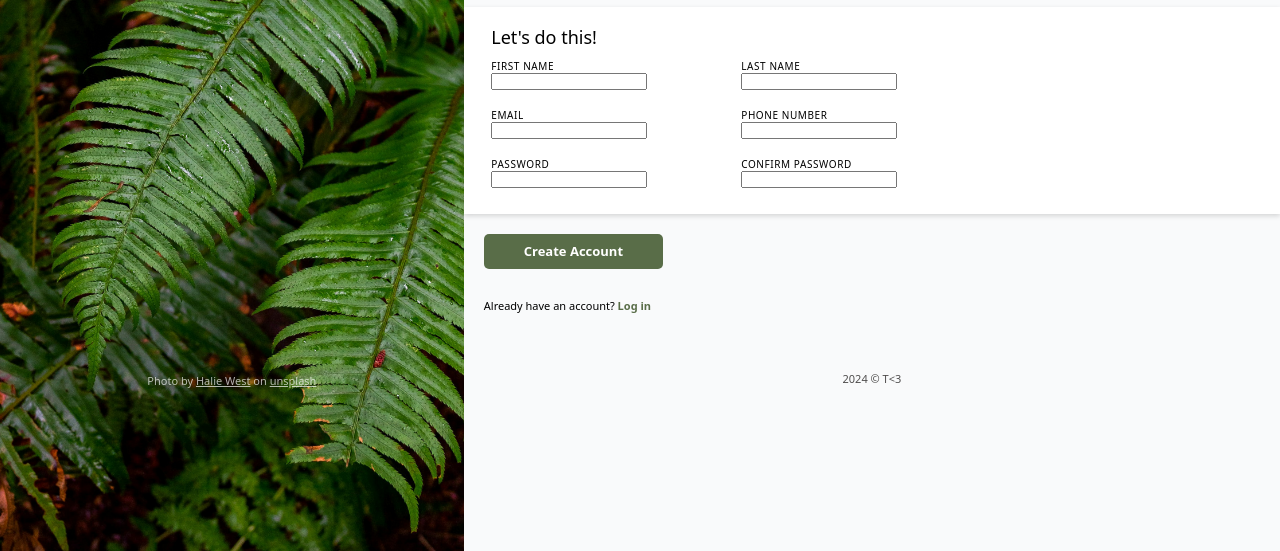
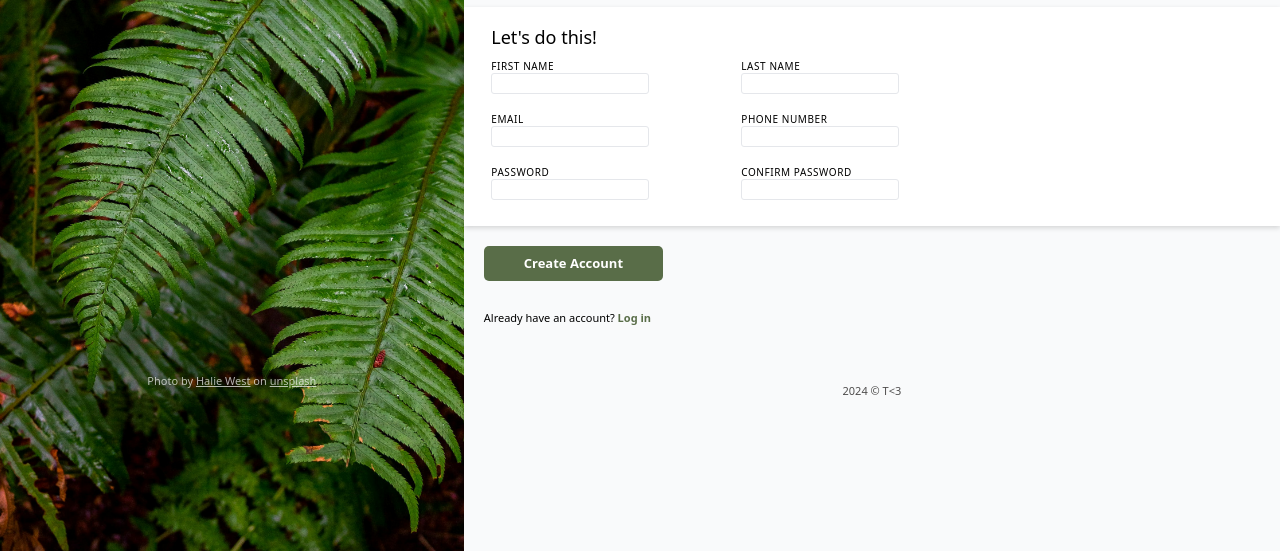
Before and after one commit to hunterjmk/sign-up-form, a plain HTML site: page index.html in a window 1280 px wide. Shown: the part 249-800 px from the top of the page. Drawn offline with Linux system fonts and the light colour scheme.

Commit message:
Add validation and focus color to input

```diff
--- a/index.html
+++ b/index.html
@@ -47,11 +47,11 @@
                     </div>
                     <div>
                         <label for="password">PASSWORD</label>
-                        <input type="password" id="password" name="password">
+                        <input type="password" id="password" name="password" minlength="5">
                     </div>
                     <div>
                         <label for="confirm_password">CONFIRM PASSWORD</label>
-                        <input type="password" id="confirm_password" name="Confirm Password">
+                        <input type="password" id="confirm_password" name="Confirm Password" minlength="5">
                     </div>
                 </section>
             </fieldset>
--- a/styles.css
+++ b/styles.css
@@ -116,6 +116,23 @@ label {
     font-weight: 440;
 }
 
+input {
+    border: 1px solid #E5E7EB;
+    padding: 4px;
+    border-radius: 3px;
+}
+
+input:focus {
+    border: 1px solid blue;
+    box-shadow: 0 0 2px 1px  #00000027;
+    outline: none;
+}
+
+#password:invalid,
+#confirm_password:invalid {
+    border: 1px solid red;
+}
+
 button {
     margin: 2rem 0;
     padding: 1rem 4rem;
```
